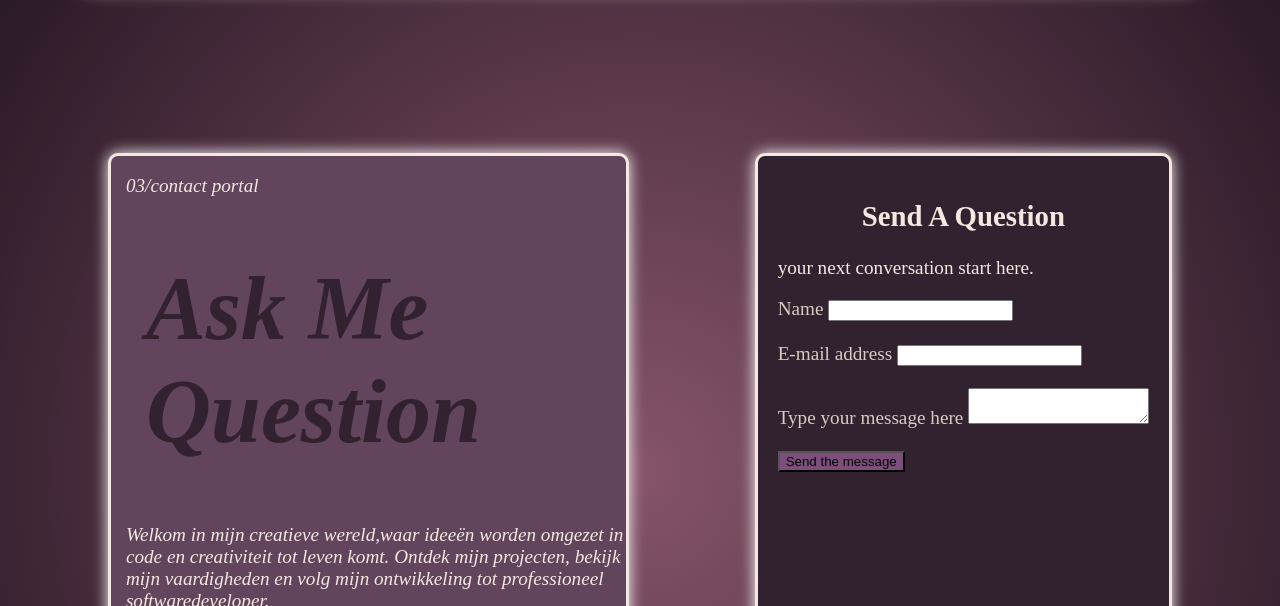
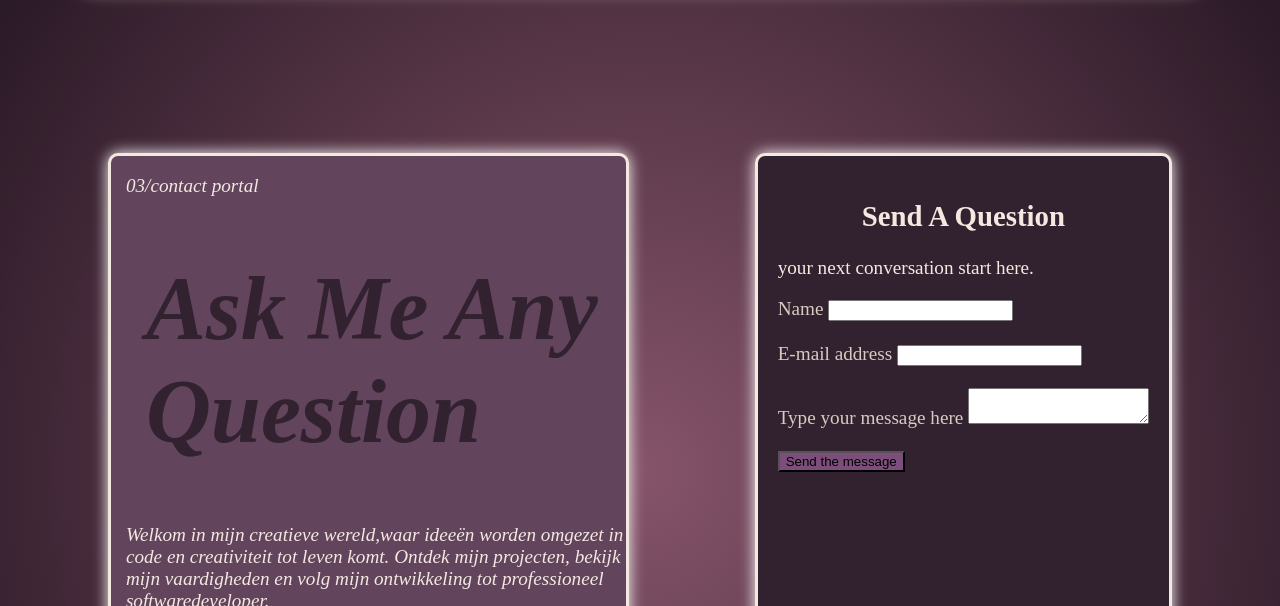
Before and after one commit to sidraalnajjar856-ship-it/portfolio, a plain HTML site: page contact/contact.html in a window 1280 px wide. Shown: the part 194-800 px from the top of the page. Drawn offline with Linux system fonts and the light colour scheme.

Commit message:
Changed text
Changed the H1 of the contact form.

```diff
--- a/contact/contact.html
+++ b/contact/contact.html
@@ -20,7 +20,7 @@
             </header>
             <div class="contact-page">
            <div id="contact"><p>03/contact portal</p>
-            <h1>Ask Me Question</h1>
+            <h1>Ask Me Any Question</h1>
 
         <p>Welkom in mijn creatieve wereld,waar ideeën worden omgezet in code en creativiteit tot leven komt. Ontdek mijn projecten, bekijk mijn vaardigheden en volg mijn ontwikkeling tot professioneel softwaredeveloper.</p>
     </div>
```
